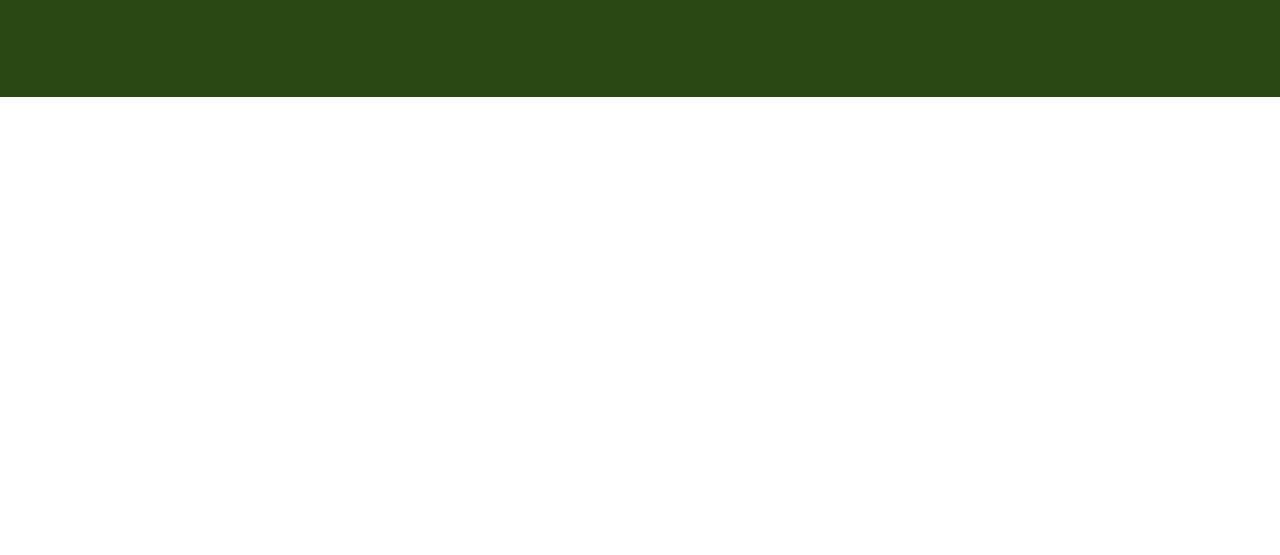
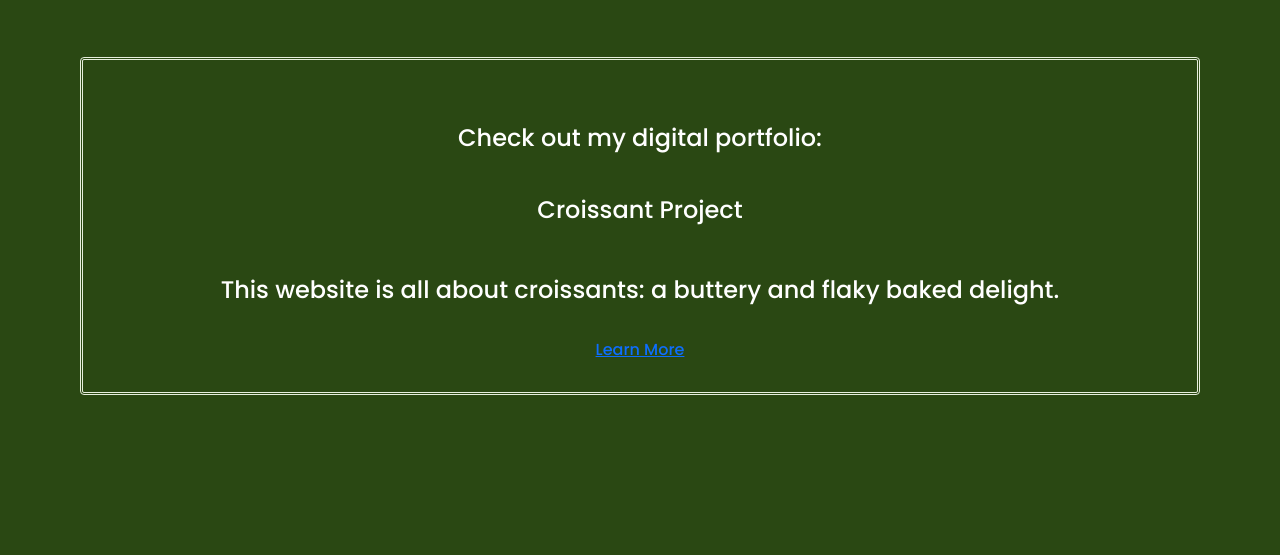
Before and after one commit to AnaGreen4/portfolio-project-, a plain HTML site: page index.html in a window 1280 px wide. Shown: the part 435-990 px from the top of the page. Before the commit the page ends 800 px from the top, so only its background shows below. Drawn offline with nearby package versions, Linux system fonts and the light colour scheme.

Commit message:
lines 35-45

```diff
--- a/index.html
+++ b/index.html
@@ -32,7 +32,14 @@
   <h2>👩🏾‍💻Front-end developer based in the United States</h2>
   <div>
     <a href="#" class="btn btn-branding">Contact Me</a>
+  </div>
+  <div class="portfolio">
+    <p> Check out my digital portfolio:</p>
+    <h2>Croissant Project</h2>
+    <p>This website is all about croissants: a buttery and flaky baked delight.
+    </p>
+    <a href="">Learn More</a>
+</div>
 </div>
 
-</div>
 </body>
--- a/styles/portfolio.css
+++ b/styles/portfolio.css
@@ -10,6 +10,7 @@
 
 body {
     font-family: "Poppins", sans-serif;
+    background: var(--background-color);
 }
 h1 {
     color: var(--heading-text-color);
@@ -18,14 +19,16 @@ h1 {
     font-size: 96px;
   }
 
-
+h2 {
+    font-size: 64px;
+}
 .hero {
-
-    background: var(--background-color);
     text-align: center;
     padding:120px 60px;
 }
-.hero p {
+
+
+.hero p{
     font-size: 36px;
     font-weight: bolder;
     margin: 0;
@@ -44,4 +47,20 @@ h1 {
     font-size: 18px;
     line-height: 27px;
     padding: 15px 30px;
+    margin: 20px 0px;
 }
+.portfolio p{
+    padding:30px 20px;
+    font-size: 24px;
+    font-weight: normal;
+
+}
+.portfolio {
+    margin:40px 20px;
+    padding:30px 20px;
+    border-style: double;
+
+    border-color: var(--heading-text-color);
+    border-radius: 4px;
+
+}
```
